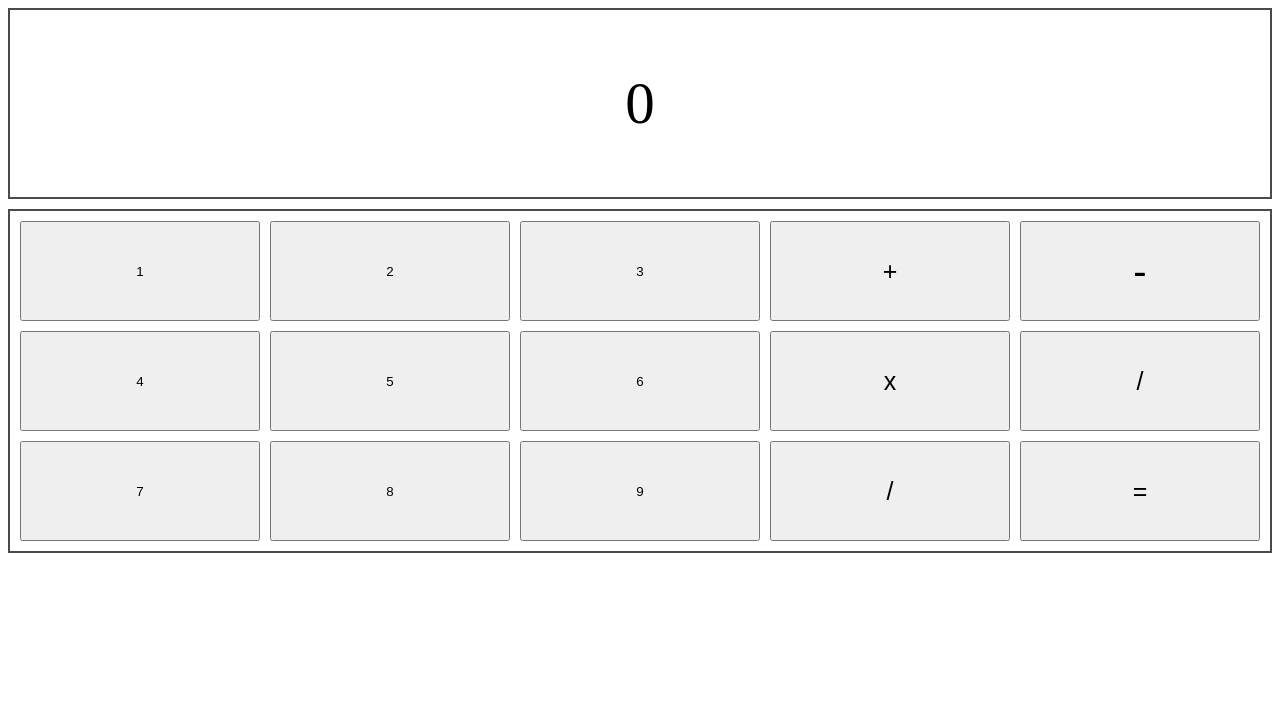
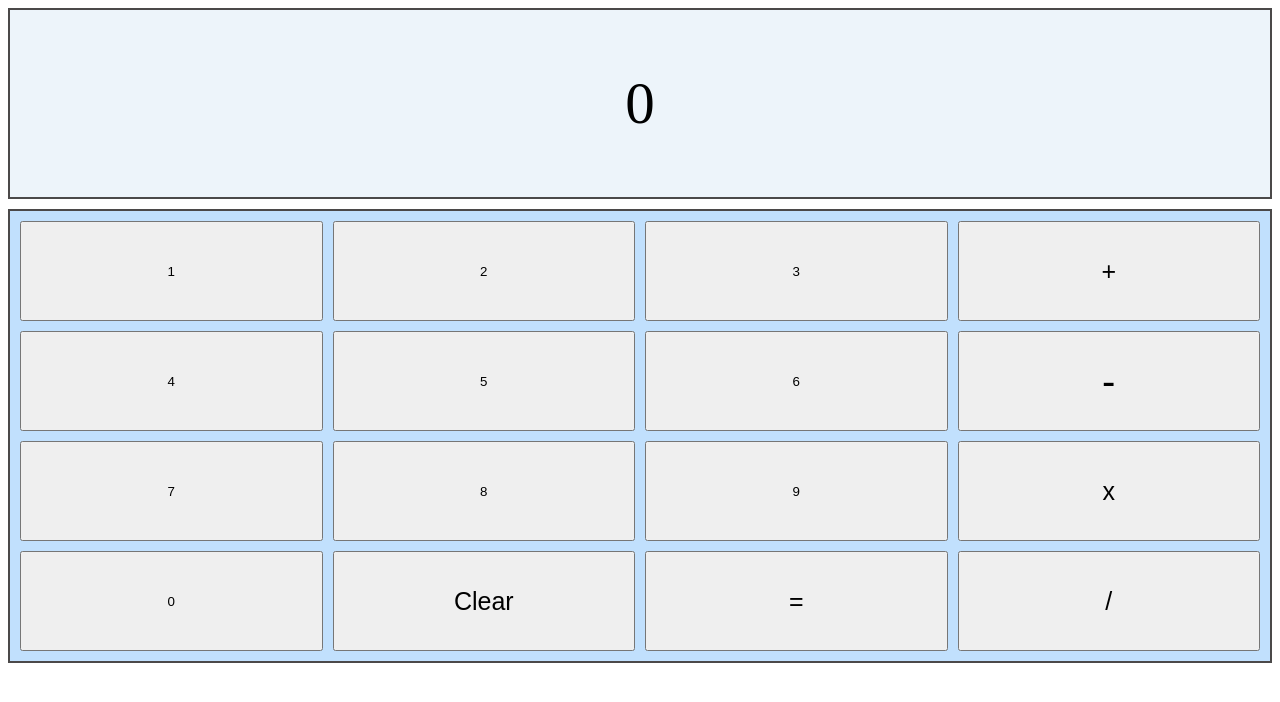
Before and after one commit to jay4170/calculator, a plain HTML site: page index.html in a window 1280 px wide. Drawn offline with Linux system fonts and the light colour scheme.

Commit message:
Added key features and prettied it up a little.

```diff
--- a/index.html
+++ b/index.html
@@ -32,18 +32,24 @@
         <button id="2" type="button" class="button" value="2">2</button>
         <button id="3" type="button" class="button" value="3">3</button>
         <button id="add" type="button" class="operator" value="add" style="font-size: 25px;">+</button>
-        <button id="sub" type="button" class="operator" value="sub" style="font-size: 40px;">-</button>
+
         <button id="4" type="button" class="button" value="4">4</button>
         <button id="5" type="button" class="button" value="5">5</button>
         <button id="6" type="button" class="button" value="6">6</button>
-        <button id="mul" type="button" class="operator" value="mul" style="font-size: 25px;">x</button>
-        <button id="divide" type="button" class="operator" value="divide" style="font-size: 25px;"> /</button>
+        <button id="sub" type="button" class="operator" value="sub" style="font-size: 40px;">-</button>
+
+
         <button id="7" type="button" class="button" value="7">7</button>
         <button id="8" type="button" class="button" value="8">8</button>
         <button id="9" type="button" class="button" value="9">9</button>
-        <button id="Clear" type="button" class="operator" value="Clear" style="font-size: 25px;"> /</button>
+        <button id="mul" type="button" class="operator" value="mul" style="font-size: 25px;">x</button>
+        <button id="0" type="button" class="button" value="0">0</button>
+
+
+        <button id="Clear" type="button" class="operator" value="Clear" style="font-size: 25px;"> Clear</button>
+
         <button id="equals" type="button" onclick="display()" style="font-size: 25px;">=</button>
-
+        <button id="divide" type="button" class="operator" value="divide" style="font-size: 25px;"> /</button>
     </div>
 
 
--- a/script.js
+++ b/script.js
@@ -1,7 +1,7 @@
 let firstNum = ""; //string value of the numbers picked
 let secondNum = "";//string value of the numbers picked after operator
 let operator = "0"; //set up a listener to store which function to run
-var result = 23123123;
+var result = 0;
 
 
 
@@ -20,6 +20,7 @@ function display() {
         multiply(firstNum, secondNum)
     }
     if (operator == "divide") {
+
         div(firstNum, secondNum)
     }
 
@@ -89,7 +90,14 @@ const subtract = function (a, b) {
     result = Number(a) - Number(b);
 };
 const div = function (a, b) {
-    result = Number(a) / Number(b);
+    if (a == "0" || b == "0") {
+        result = "You Can't Divide by Zero Numpty";
+    } else {
+
+        result = Number(a) / Number(b);
+    }
+
+
 };
 
 const multiply = function (a, b) {
--- a/style.css
+++ b/style.css
@@ -1,11 +1,17 @@
+
+
+
+
 .buttons {
     display: grid;
-    grid-template-columns: repeat(5, 1fr);
+    grid-template-columns: repeat(4, 1fr);
     gap: 10px;
     grid-auto-rows: minmax(100px, auto);
     border: 2px solid rgb(75, 73, 73);
     padding:10px;
+    background-color: rgb(193, 224, 253);
   }
+
 
 .screen{
     display: grid;
@@ -16,7 +22,7 @@
     ;
     text-align:center;
     font-size: 59px;
-
+    background-color: rgba(172, 203, 231, 0.219);
 
 
 }
```
Also changed, not shown: instructions.txt (deleted), todo.txt (added).
